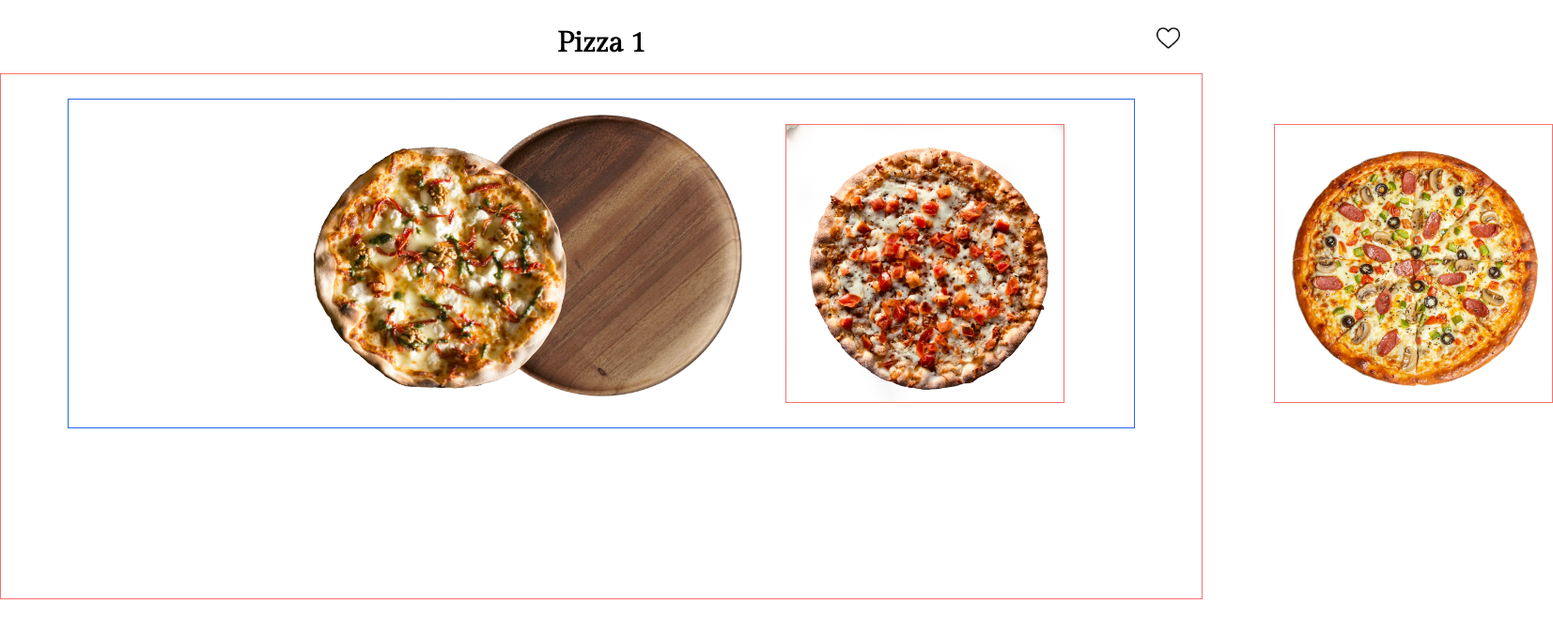
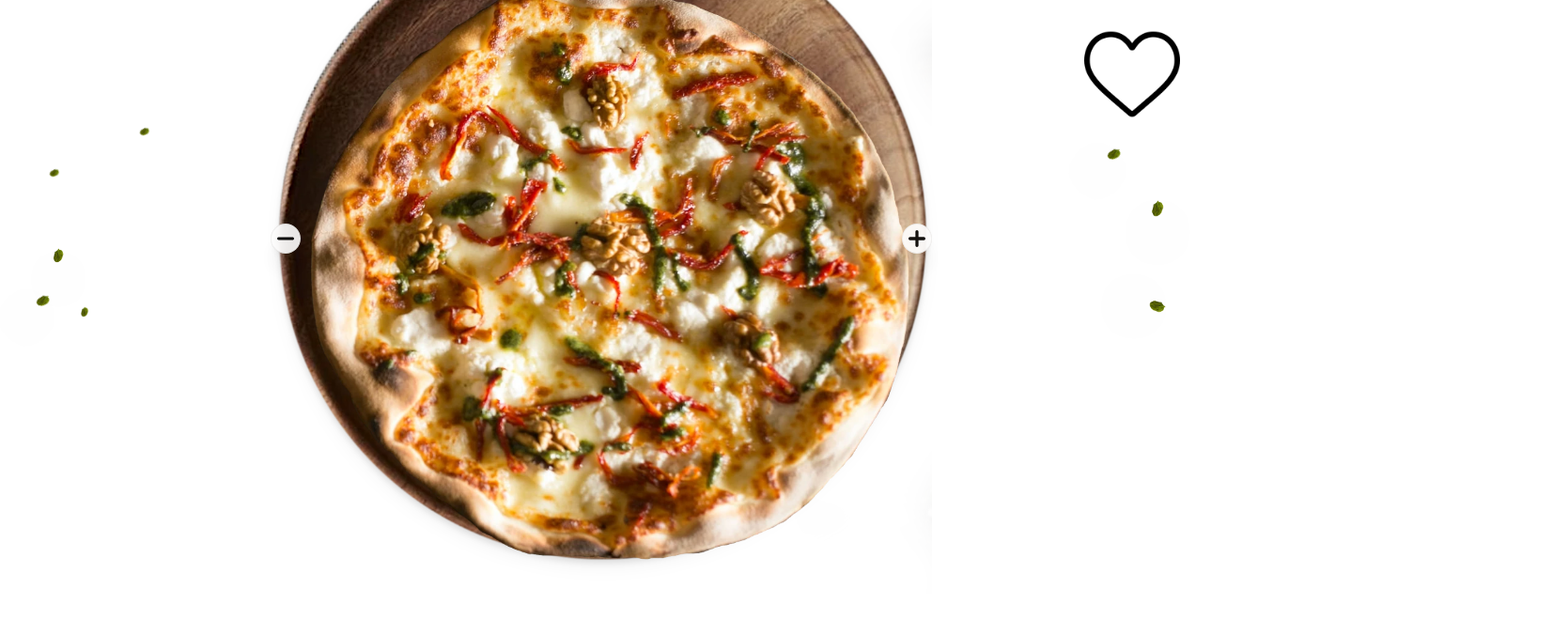
Before and after one commit to ryrd/pizza-challenge, a Vue app: page / in a window 1280 px wide. Shown: the top 676 px of the page at 94% size, 1653 px wide, since content can reach past the window. Built offline with nearby package versions, Linux system fonts and the light colour scheme.

Commit message:
pizza slider and resize animation done

```diff
--- a/src/App.vue
+++ b/src/App.vue
@@ -5,7 +5,7 @@ import PizzaDisplay from './components/PizzaDisplay.vue';
 
 import {data, topping} from './Data'
 
-console.log({data, topping})
+// console.log({data, topping})
 const titles = data.map(d => d.name)
 
 </script>
@@ -13,7 +13,7 @@ const titles = data.map(d => d.name)
 <template>
   <div class="bg-white h-screen w-screen flex flex-col">
     <Header :titles="titles"/>
-    <pizzaDisplay/>
+    <pizzaDisplay :data="data"/>
   </div>
 </template>
 
--- a/src/Data.ts
+++ b/src/Data.ts
@@ -1,41 +1,41 @@
 const data = [
     {
         name : 'Pizza 1',
-        price : '6.0',
-        img : '@/src/assets/pizza1.webp'
+        price : 6.0,
+        img : 'pizza1.webp'
     },
     {
         name : 'Pizza 2',
-        price : '8.0',
-        img : '@/src/assets/pizza2.webp'
+        price : 8.0,
+        img : 'pizza2.webp'
     },
     {
         name : 'Pizza 3',
-        price : '9.5',
-        img : '@/src/assets/pizza3.webp'
-    }
+        price : 9.5,
+        img : 'pizza3.webp'
+    },
 ]
 
 const topping = [
     {
         name : 'tomato',
-        price : '1.0'
+        price : 1.0
     },
     {
         name : 'sausage',
-        price : '2.0'
+        price : 2.0
     },
     {
         name : 'mushroom',
-        price : '1.5'
+        price : 1.5
     },
     {
         name : 'leaf',
-        price : '0.5'
+        price : 0.5
     },
     {
         name : 'onion',
-        price : '1.0'
+        price : 1.0
     },
 ]
 
--- a/src/components/Header.vue
+++ b/src/components/Header.vue
@@ -2,13 +2,13 @@
     <header class="w-screen h-[50px] relative flex justify-center mt-7">
         <div class="relative w-screen">
             <h2 v-for="(title,i) in titles" :key="title"
-                class="absolute text-3xl font-bold left-1/2 -translate-x-1/2 font-fancy transition"
+                class="absolute text-[9vw] font-bold left-1/2 -translate-x-1/2 font-fancy transition"
                 :class="i === active ? 'opacity-1' : 'opacity-0'">
                 {{title}}
             </h2>
         </div>
         <img src="../assets/heart.png"
-             class="absolute h-[25px] right-6">
+             class="absolute h-[8vw] right-6">
     </header>
 </template>
 
@@ -16,7 +16,7 @@
 import { defineProps } from 'vue'
 const {titles} = defineProps<{titles: Array<string>}>();
 
-let active = 0
+const active = 0
 </script>
 
 <style scoped>
--- a/src/components/PizzaDisplay.vue
+++ b/src/components/PizzaDisplay.vue
@@ -1,23 +1,155 @@
 <template>
-    <main class="relative h-[70vh] border-test">
-        <div class="relative h-[70%] flex justify-center items-center">
+    <main class="relative h-[70vh] pt-12">
+        <div class="relative h-[50%] flex justify-center items-center">
+
+            <div class="absolute left-0 w-screen h-full">
+                <img src="../assets/leaf.webp" class="drop-shadow-2xl w-8 absolute right-8 top-20">
+                <img src="../assets/leaf.webp" class="drop-shadow-2xl w-7 absolute right-20 top-6 rotate-45">
+                <img src="../assets/leaf.webp" class="drop-shadow-2xl w-8 absolute right-8 bottom-10 rotate-90">
+                <img src="../assets/leaf.webp" class="drop-shadow-2xl w-7 absolute left-12 bottom-24">
+                <img src="../assets/leaf.webp" class="drop-shadow-2xl w-5 absolute left-20 bottom-10 rotate-125">
+                <img src="../assets/leaf.webp" class="drop-shadow-2xl w-7 absolute left-8 bottom-12 rotate-45">
+                <img src="../assets/leaf.webp" class="drop-shadow-2xl w-5 absolute left-12 top-12 rotate-45">
+                <img src="../assets/leaf.webp" class="drop-shadow-2xl w-5 absolute left-1/2 bottom-1 rotate-90">
+                <img src="../assets/leaf.webp" class="drop-shadow-2xl w-5 absolute left-36 top-1 rotate-45">
+            </div>
+
             <img src="../assets/plate.webp"
-                 class="h-[85%]">
-            <div class="absolute h-[90%] top-0 flex items-center pl-[19%] mt-[2%] border-test2">
-                <img class="h-[85%] mr-[25%] " src="../assets/pizza1.webp" alt="">
-                <img class="h-[85%] mr-[25%] border-test" src="../assets/pizza2.webp" alt="">
-                <img class="h-[85%] mr-[25%] border-test" src="../assets/pizza3.webp" alt="">
+                 class="w-[60%] absolute t-1/2 drop-shadow-lg"
+                 ref="plate">
+
+            <div class="absolute h-[90%] top-0 left-0 flex items-center t-1/2 mt-[3%]"
+            :class="`w-[${100*data.length}%]`"
+            ref="pizzaSlider">
+
+                <div v-for="pizza in data" :key="pizza.name"
+                    class="w-screen flex justify-center">
+                    <img class="w-[55%]" :src="`src/assets/${pizza.img}`" ref="pizzaRef">
+                </div>
+
             </div>
+
+            <div class="absolute left-0 w-screen h-full flex justify-around items-center">
+                <button class="bg-white backdrop-blur opacity-90 flex justify-center items-center rounded-full shadow-xl w-8 h-8 p-1 -translate-x-4 border border-black border-opacity-5">
+                    <img src="../assets/minus.svg" class="w-[80%]">
+                </button>
+                <button class="bg-white backdrop-blur opacity-90 flex justify-center items-center rounded-full shadow-xl w-8 h-8 p-1 translate-x-4 border border-black border-opacity-5">
+                    <img src="../assets/plus.svg" class="w-[80%]">
+                </button>
+            </div>
+
         </div>
+
+        <div class="flex justify-center items-center pt-12">
+            <h2 class="text-[10vw] font-fancy font-bold text-4xl">
+                {{data[active].price + addedSizePrice}}
+            </h2>
+        </div>
+
+        <div class="flex justify-center items-center pt-3 font-fancy">
+            <button class="rounded-full flex justify-center items-center h-10 w-10 p-3 m-3 transition"
+                    :class="pizzaSize === 'S' ? 'bg-orange-600 text-white font-bold' : 'bg-white border border-black border-opacity-20'"
+                    @click="setSize('S', 0)">
+                S
+            </button>
+            <button class="rounded-full flex justify-center items-center h-10 w-10 p-3 m-3 transition"
+                    :class="pizzaSize === 'M' ? 'bg-orange-600 text-white font-bold' : 'bg-white border border-black border-opacity-20'"
+                    @click="setSize('M', 1)">
+                M
+            </button>
+            <button class="rounded-full flex justify-center items-center h-10 w-10 p-3 m-3 transition"
+                    :class="pizzaSize === 'L' ? 'bg-orange-600 text-white font-bold' : 'bg-white border border-black border-opacity-20'"
+                    @click="setSize('L', 1.5)">
+                L
+            </button>
+        </div>
+
     </main>
 </template>
 
 <script setup lang="ts">
-import {defineProps} from 'vue'
+import {ref, onMounted} from 'vue';
+import gsap from 'gsap';
 
+interface props {
+    data: Array<{
+        name:string,
+        price: number,
+        img: string
+    }>
+}
+const {data} = defineProps<props>()
 
+const pizzaSlider = ref<HTMLDivElement|null>(null)
+const plate = ref<HTMLImageElement|null>(null)
+const pizzaRef = ref<HTMLImageElement|null>(null)
+const pizzaResizeAnim = gsap.timeline();
+const active = 0
+
+type sizeType = 'S' | 'M' | 'L'
+
+const pizzaSize = ref<sizeType>('S')
+
+const addedSizePrice = ref<number>(0)
+
+const setSize = (newSize: sizeType , increasePrice: number) => {
+    pizzaSize.value = newSize
+    addedSizePrice.value = increasePrice
+
+    switch (newSize) {
+        case 'S':
+            pizzaResizeAnim
+                .to(plate.value, {
+                    scale: 1,
+                    ease: "power4.out",
+                    duration: .8,
+                })
+                .to(pizzaRef.value, {
+                    scale: 1,
+                    ease: "power4.out",
+                    duration: .8,
+                }, '-=.6')
+            break
+
+        case 'M':
+            pizzaResizeAnim
+                .to(plate.value, {
+                    scale: 1.25,
+                    ease: "power4.out",
+                    duration: .8,
+                }).to(pizzaRef.value, {
+                    scale: 1.25,
+                    ease: "power4.out",
+                    duration: .8,
+                }, '-=.6')
+            break
+
+        case 'L':
+            pizzaResizeAnim
+                .to(plate.value, {
+                    scale: 1.5,
+                    ease: "power4.out",
+                    duration: .8,
+                }).to(pizzaRef.value, {
+                    scale: 1.5,
+                    ease: "power4.out",
+                    duration: .8,
+                }, '-=.6')
+            break
+
+        default:
+            break
+    }
+}
+
+// onMounted(() => {
+//     gsap.to(pizzaSlider.value, {
+//         x: `-${100*active}vw`,
+//         ease: "power4.out",
+//         duration: .8,
+//     })
+// })
 </script>
 
 <style scoped>
-
 </style>
--- a/src/style.css
+++ b/src/style.css
@@ -4,6 +4,9 @@
 @tailwind components;
 @tailwind utilities;
 
+html, body{
+    overflow: hidden;
+}
 .border-test {
     @apply border border-red-400
 }
```
